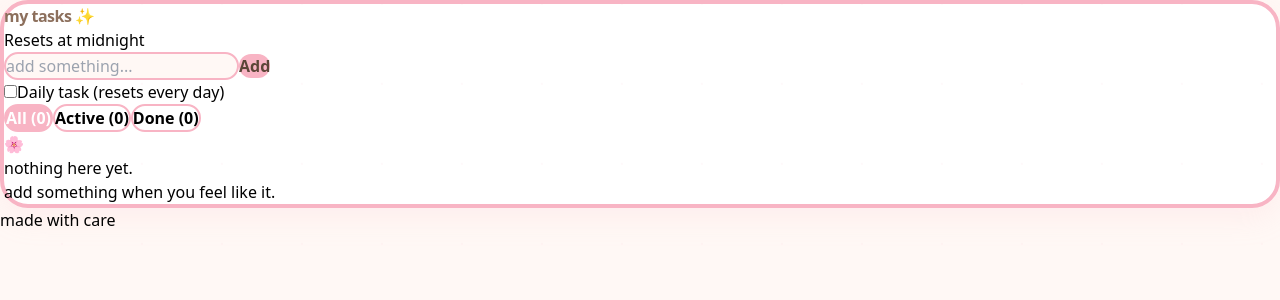
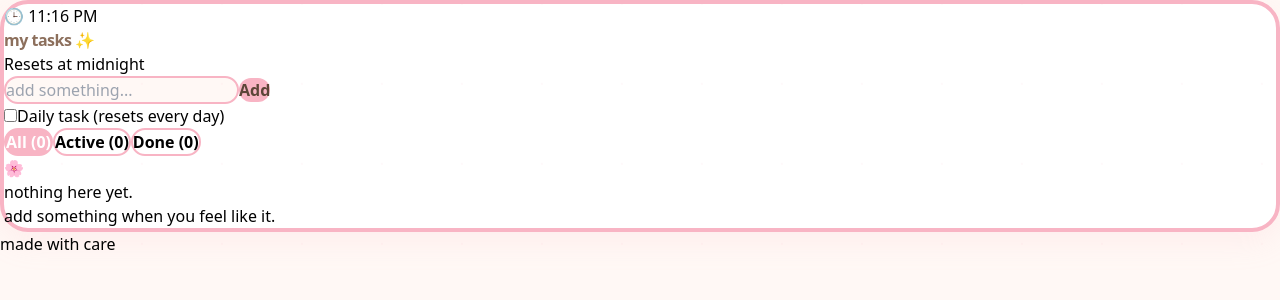
Before and after one commit to Mandersen1208/guild-task-tracker, a React (Vite) app: page / in a window 1280 px wide. Shown: the top 300 px of the page. Built offline with nearby package versions, Linux system fonts and the light colour scheme.

Commit message:
feat: add system time clock to header

```diff
--- a/src/App.tsx
+++ b/src/App.tsx
@@ -2,6 +2,7 @@ import { useState, useEffect } from 'react';
 import { useTasks } from './hooks/useTasks';
 import TaskInput from './components/TaskInput';
 import TaskList from './components/TaskList';
+import Clock from './components/Clock';
 
 type Filter = 'all' | 'active' | 'completed';
 
@@ -33,6 +34,9 @@ export default function App() {
         <div className="sparkles rounded-[24px]" />
 
         <div className="text-center mb-8 relative z-10">
+          <div className="absolute top-0 right-0">
+            <Clock />
+          </div>
           <div className="kawaii-header text-3xl">my tasks ✨</div>
           <p className="text-[#B8A99A] text-sm mt-1">Resets at midnight</p>
         </div>
--- /dev/null
+++ b/src/components/Clock.tsx
@@ -0,0 +1,23 @@
+import { useState, useEffect } from 'react';
+
+export default function Clock() {
+  const [time, setTime] = useState('');
+
+  useEffect(() => {
+    const updateTime = () => {
+      const now = new Date();
+      setTime(now.toLocaleTimeString([], { hour: '2-digit', minute: '2-digit' }));
+    };
+
+    updateTime();
+    const intervalId = setInterval(updateTime, 1000);
+
+    return () => clearInterval(intervalId);
+  }, []);
+
+  return (
+    <div className="text-[#C9B29F] text-sm flex items-center gap-1">
+      🕒 {time}
+    </div>
+  );
+}
```
